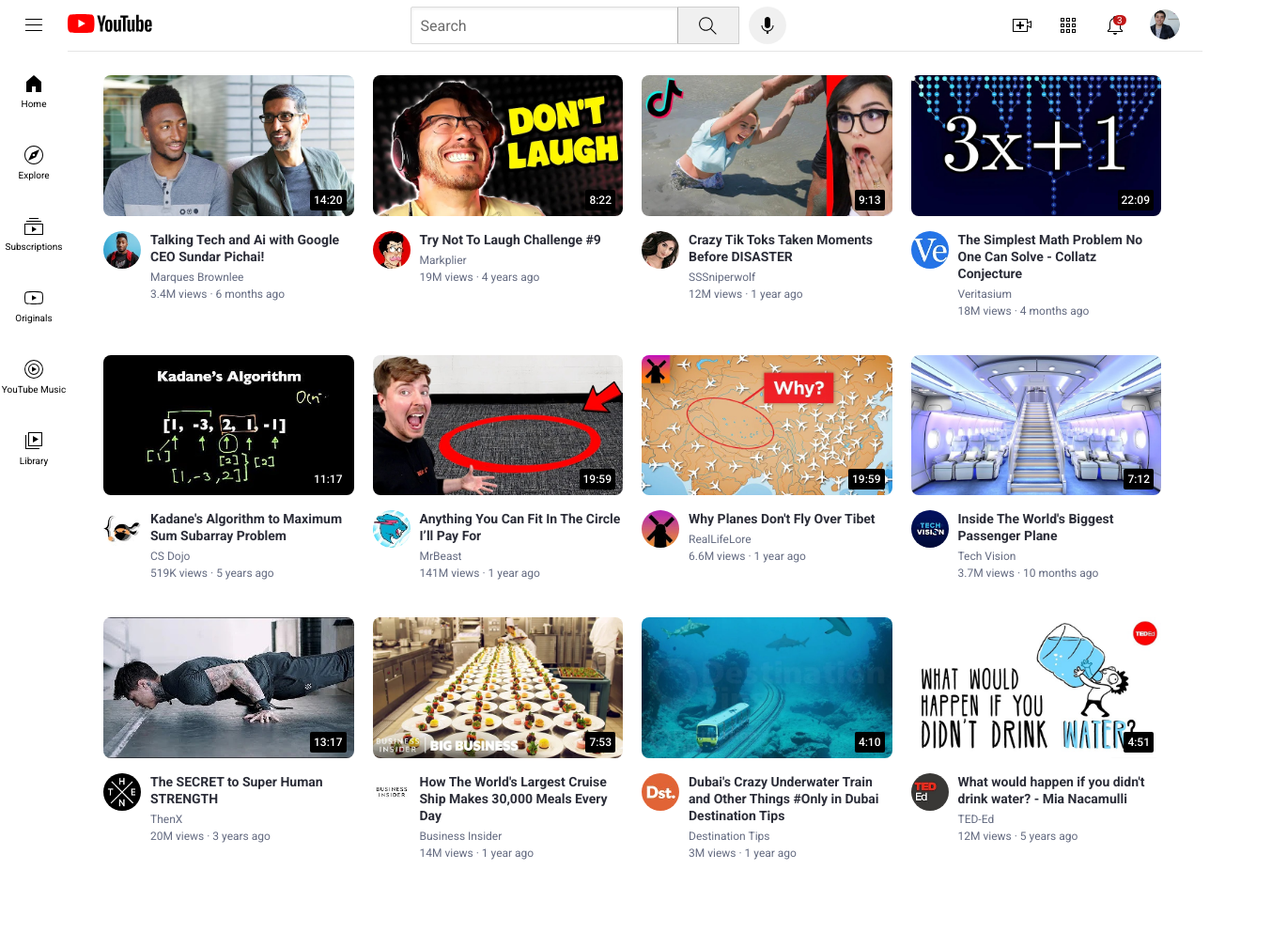
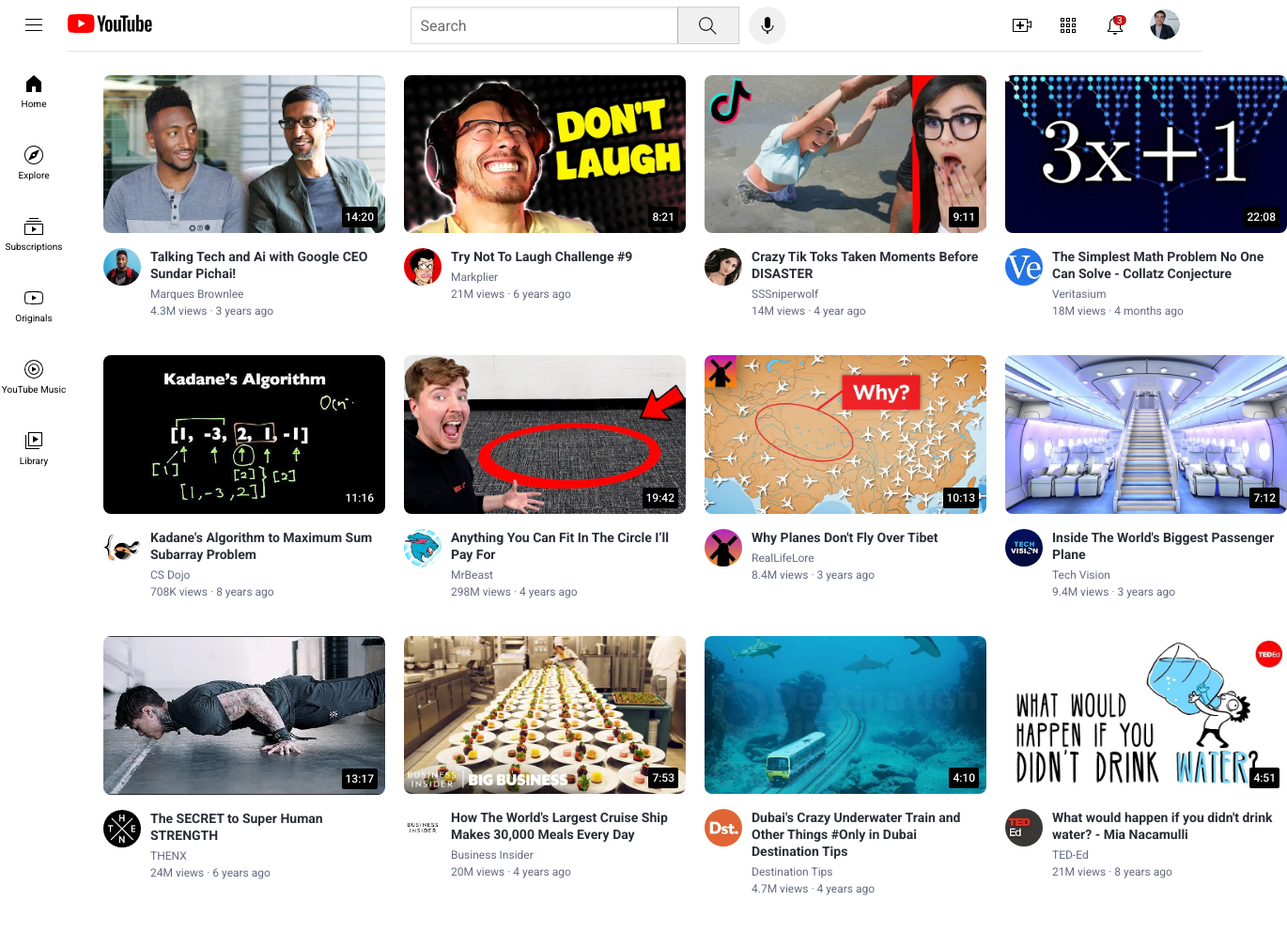
Before and after one commit to Fad-kun/ytclone, a plain HTML site: page index.html in a window 1280 px wide. Shown: the whole page at 94% size, 1370 px wide, since content can reach past the window. Drawn offline with Linux system fonts and the light colour scheme.

Commit message:
Link webpages, update content and add hover state
I connected the thumbnails to their original video
I updated the contents to latest dates
I added an hover state for video authors

```diff
--- a/index.html
+++ b/index.html
@@ -4,7 +4,8 @@
     <meta charset="UTF-8" />
     <meta http-equiv="X-UA-Compatible" content="IE=edge" />
     <meta name="viewport" content="width=device-width, initial-scale=1.0" />
-    <title>practice1.0</title>
+    <link rel="icon" href="images/icons/clonelogo.svg" type="image/svg+xml" />
+    <title>ytclone</title>
     <link rel="stylesheet" href="styles/video.css " />
     <link rel="stylesheet" href="styles/header.css " />
     <link rel="stylesheet" href="styles/general.css " />
@@ -108,113 +109,154 @@
       <section class="video-grid">
         <div class="video-preview">
           <div class="thumbnail-row">
+            <a href="https://www.youtube.com/watch?v=n2RNcPRtAiY">
               <img
                 class="thumbnail"
                 src="images/channel-pictures/thumbnails/pic1.jpg"
                 alt=""
               />
+            </a>
             <div class="video-time">14:20</div>
           </div>
 
           <div class="video-info-grid">
             <div class="channel-picture">
+              <a href="https://www.youtube.com/c/mkbhd">
                 <img
                   class="profile-picture"
                   src="images/channel-pictures/profile-pic/pfpic1.jpg"
                   alt="A picture of the channel
           owner"
                 />
+              </a>
             </div>
             <div class="video-info">
-              <p class="video-title">
+              <a
+                href="https://www.youtube.com/watch?v=n2RNcPRtAiY"
+                class="video-title"
+              >
                 Talking Tech and Ai with Google CEO Sundar Pichai!
-              </p>
-              <p class="video-author">Marques Brownlee</p>
-              <p class="video-stats">3.4M views &#183; 6 months ago</p>
+              </a>
+              <a href="https://www.youtube.com/c/mkbhd" class="video-author"
+                >Marques Brownlee</a
+              >
+              <p class="video-stats">4.3M views &#183; 3 years ago</p>
             </div>
           </div>
         </div>
 
         <div class="video-preview">
           <div class="thumbnail-row">
+            <a href="https://www.youtube.com/watch?v=mP0RAo9SKZk">
               <img
                 class="thumbnail"
                 src="images/channel-pictures/thumbnails/pic2.jpg"
                 alt=""
               />
-            <div class="video-time">8:22</div>
+            </a>
+            <div class="video-time">8:21</div>
           </div>
 
           <div class="video-info-grid">
             <div class="channel-picture">
+              <a href="https://www.youtube.com/c/markiplier">
                 <img
                   class="profile-picture"
                   src="images/channel-pictures/profile-pic/pfpic2.jpg"
                   alt="A picture of the channel
           owner"
                 />
+              </a>
             </div>
             <div class="video-info">
-              <p class="video-title">Try Not To Laugh Challenge #9</p>
-              <p class="video-author">Markplier</p>
-              <p class="video-stats">19M views &#183; 4 years ago</p>
+              <a
+                href="https://www.youtube.com/watch?v=mP0RAo9SKZk"
+                class="video-title"
+                >Try Not To Laugh Challenge #9</a
+              >
+              <a
+                href="https://www.youtube.com/c/markiplier"
+                class="video-author"
+                >Markplier</a
+              >
+              <p class="video-stats">21M views &#183; 6 years ago</p>
             </div>
           </div>
         </div>
 
         <div class="video-preview">
           <div class="thumbnail-row">
+            <a href="https://www.youtube.com/watch?v=FgjPQQeTh1w">
               <img
                 class="thumbnail"
                 src="images/channel-pictures/thumbnails/pic3.jpg"
                 alt=""
               />
-            <div class="video-time">9:13</div>
+            </a>
+            <div class="video-time">9:11</div>
           </div>
 
           <div class="video-info-grid">
             <div class="channel-picture">
+              <a href="https://www.youtube.com/user/SSSniperWolf">
                 <img
                   class="profile-picture"
                   src="images/channel-pictures/profile-pic/pfpic3.jpg"
                   alt="A picture of the channel
           owner"
                 />
+              </a>
             </div>
             <div class="video-info">
-              <p class="video-title">
+              <a
+                href="https://www.youtube.com/watch?v=FgjPQQeTh1w"
+                class="video-title"
+              >
                 Crazy Tik Toks Taken Moments Before DISASTER
-              </p>
-              <p class="video-author">SSSniperwolf</p>
-              <p class="video-stats">12M views &#183; 1 year ago</p>
+              </a>
+              <a
+                href="https://www.youtube.com/user/SSSniperWolf"
+                class="video-author"
+                >SSSniperwolf</a
+              >
+              <p class="video-stats">14M views &#183; 4 year ago</p>
             </div>
           </div>
         </div>
 
         <div class="video-preview">
           <div class="thumbnail-row">
+            <a href="https://www.youtube.com/watch?v=094y1Z2wpJg">
               <img
                 class="thumbnail"
                 src="images/channel-pictures/thumbnails/pic4.jpg"
                 alt=""
               />
-            <div class="video-time">22:09</div>
+            </a>
+            <div class="video-time">22:08</div>
           </div>
 
           <div class="video-info-grid">
             <div class="channel-picture">
+              <a href="https://www.youtube.com/@veritasium">
                 <img
                   class="profile-picture"
                   src="images/channel-pictures/profile-pic/pfpic4.jpg"
                   alt="A picture of the channel
           owner"
                 />
+              </a>
             </div>
             <div class="video-info">
-              <p class="video-title">
+              <a
+                href="https://www.youtube.com/watch?v=094y1Z2wpJg"
+                class="video-title"
+              >
                 The Simplest Math Problem No One Can Solve - Collatz Conjecture
-              </p>
-              <p class="video-author">Veritasium</p>
+              </a>
+              <a href="https://www.youtube.com/@veritasium" class="video-author"
+                >Veritasium</a
+              >
               <p class="video-stats">18M views &#183; 4 months ago</p>
             </div>
           </div>
@@ -222,229 +264,312 @@
 
         <div class="video-preview">
           <div class="thumbnail-row">
+            <a href="https://www.youtube.com/watch?v=86CQq3pKSUw">
               <img
                 class="thumbnail"
                 src="images/channel-pictures/thumbnails/pic5.jpg"
                 alt=""
               />
-            <div class="video-time">11:17</div>
+            </a>
+            <div class="video-time">11:16</div>
           </div>
 
           <div class="video-info-grid">
             <div class="channel-picture">
+              <a href="https://www.youtube.com/@CSDojo">
                 <img
                   class="profile-picture"
                   src="images/channel-pictures/profile-pic/pfpic5.jpg"
                   alt="A picture of the channel
           owner"
                 />
+              </a>
             </div>
             <div class="video-info">
-              <p class="video-title">
+              <a
+                href="https://www.youtube.com/watch?v=86CQq3pKSUw"
+                class="video-title"
+              >
                 Kadane's Algorithm to Maximum Sum Subarray Problem
-              </p>
-              <p class="video-author">CS Dojo</p>
-              <p class="video-stats">519K views &#183; 5 years ago</p>
+              </a>
+              <a href="https://www.youtube.com/@CSDojo" class="video-author"
+                >CS Dojo</a
+              >
+              <p class="video-stats">708K views &#183; 8 years ago</p>
             </div>
           </div>
         </div>
 
         <div class="video-preview">
           <div class="thumbnail-row">
+            <a href="https://www.youtube.com/watch?v=yXWw0_UfSFg ">
               <img
                 class="thumbnail"
                 src="images/channel-pictures/thumbnails/pic6.jpg"
                 alt=""
               />
-            <div class="video-time">19:59</div>
+            </a>
+            <div class="video-time">19:42</div>
           </div>
 
           <div class="video-info-grid">
             <div class="channel-picture">
+              <a href="https://www.youtube.com/@MrBeast">
                 <img
                   class="profile-picture"
                   src="images/channel-pictures/profile-pic/pfpic6.jpg"
                   alt="A picture of the channel
           owner"
                 />
+              </a>
             </div>
             <div class="video-info">
-              <p class="video-title">
+              <a
+                href="https://www.youtube.com/watch?v=yXWw0_UfSFg"
+                class="video-title"
+              >
                 Anything You Can Fit In The Circle I’ll Pay For
-              </p>
-              <p class="video-author">MrBeast</p>
-              <p class="video-stats">141M views &#183; 1 year ago</p>
+              </a>
+              <a href="https://www.youtube.com/@MrBeast" class="video-author"
+                >MrBeast</a
+              >
+              <p class="video-stats">298M views &#183; 4 years ago</p>
             </div>
           </div>
         </div>
 
         <div class="video-preview">
           <div class="thumbnail-row">
+            <a href="https://www.youtube.com/watch?v=fNVa1qMbF9Y">
               <img
                 class="thumbnail"
                 src="images/channel-pictures/thumbnails/pic7.jpg"
                 alt=""
               />
-            <div class="video-time">19:59</div>
+            </a>
+            <div class="video-time">10:13</div>
           </div>
 
           <div class="video-info-grid">
             <div class="channel-picture">
+              <a href="https://www.youtube.com/@RealLifeLore">
                 <img
                   class="profile-picture"
                   src="images/channel-pictures/profile-pic/pfpic7.jpg"
                   alt="A picture of the channel
           owner"
                 />
+              </a>
             </div>
             <div class="video-info">
-              <p class="video-title">Why Planes Don't Fly Over Tibet</p>
-              <p class="video-author">RealLifeLore</p>
-              <p class="video-stats">6.6M views &#183; 1 year ago</p>
+              <a
+                href="https://www.youtube.com/watch?v=fNVa1qMbF9Y"
+                class="video-title"
+                >Why Planes Don't Fly Over Tibet</a
+              >
+              <a
+                href="https://www.youtube.com/@RealLifeLore"
+                class="video-author"
+                >RealLifeLore</a
+              >
+              <p class="video-stats">8.4M views &#183; 3 years ago</p>
             </div>
           </div>
         </div>
 
         <div class="video-preview">
           <div class="thumbnail-row">
+            <a href="https://www.youtube.com/watch?v=lFm4EM1juls">
               <img
                 class="thumbnail"
                 src="images/channel-pictures/thumbnails/pic8.jpg"
                 alt=""
               />
+            </a>
             <div class="video-time">7:12</div>
           </div>
 
           <div class="video-info-grid">
             <div class="channel-picture">
+              <a href="https://www.youtube.com/@adin">
                 <img
                   class="profile-picture"
                   src="images/channel-pictures/profile-pic/pfpic8.jpg"
                   alt="A picture of the channel
           owner"
                 />
+              </a>
             </div>
             <div class="video-info">
-              <p class="video-title">
+              <a
+                href="https://www.youtube.com/watch?v=lFm4EM1juls"
+                class="video-title"
+              >
                 Inside The World's Biggest Passenger Plane
-              </p>
-              <p class="video-author">Tech Vision</p>
-              <p class="video-stats">3.7M views &#183; 10 months ago</p>
+              </a>
+              <a href="https://www.youtube.com/@adin" class="video-author"
+                >Tech Vision</a
+              >
+              <p class="video-stats">9.4M views &#183; 3 years ago</p>
             </div>
           </div>
         </div>
 
         <div class="video-preview">
           <div class="thumbnail-row">
+            <a href="https://www.youtube.com/watch?v=ixmxOlcrlUc">
               <img
                 class="thumbnail"
                 src="images/channel-pictures/thumbnails/pic9.jpg"
                 alt=""
               />
+            </a>
             <div class="video-time">13:17</div>
           </div>
 
           <div class="video-info-grid">
             <div class="channel-picture">
+              <a href="https://www.youtube.com/@OFFICIALTHENXSTUDIOS">
                 <img
                   class="profile-picture"
                   src="images/channel-pictures/profile-pic/pfpic9.jpg"
                   alt="A picture of the channel
           owner"
                 />
+              </a>
             </div>
             <div class="video-info">
-              <p class="video-title">The SECRET to Super Human STRENGTH</p>
-              <p class="video-author">ThenX</p>
-              <p class="video-stats">20M views &#183; 3 years ago</p>
+              <a
+                href="https://www.youtube.com/watch?v=ixmxOlcrlUc"
+                class="video-title"
+                >The SECRET to Super Human STRENGTH</a
+              >
+              <a
+                href="https://www.youtube.com/@OFFICIALTHENXSTUDIOS"
+                class="video-author"
+                >THENX</a
+              >
+              <p class="video-stats">24M views &#183; 6 years ago</p>
             </div>
           </div>
         </div>
 
         <div class="video-preview">
           <div class="thumbnail-row">
+            <a href="https://www.youtube.com/watch?v=R2vXbFp5C9o">
               <img
                 class="thumbnail"
                 src="images/channel-pictures/thumbnails/pic10.jpg"
                 alt=""
               />
+            </a>
             <div class="video-time">7:53</div>
           </div>
 
           <div class="video-info-grid">
             <div class="channel-picture">
+              <a href="https://www.youtube.com/@BusinessInsider">
                 <img
                   class="profile-picture"
                   src="images/channel-pictures/profile-pic/pfpic10.jpg"
                   alt="A picture of the channel
           owner"
                 />
+              </a>
             </div>
             <div class="video-info">
-              <p class="video-title">
+              <a
+                href="https://www.youtube.com/watch?v=R2vXbFp5C9o"
+                class="video-title"
+              >
                 How The World's Largest Cruise Ship Makes 30,000 Meals Every Day
-              </p>
-              <p class="video-author">Business Insider</p>
-              <p class="video-stats">14M views &#183; 1 year ago</p>
+              </a>
+              <a
+                href="https://www.youtube.com/@BusinessInsider"
+                class="video-author"
+              >
+                Business Insider
+              </a>
+              <p class="video-stats">20M views &#183; 4 years ago</p>
             </div>
           </div>
         </div>
 
         <div class="video-preview">
           <div class="thumbnail-row">
+            <a href="https://www.youtube.com/watch?v=0nZuYyXET3s">
               <img
                 class="thumbnail"
                 src="images/channel-pictures/thumbnails/pic11.jpg"
                 alt=""
               />
+            </a>
             <div class="video-time">4:10</div>
           </div>
 
           <div class="video-info-grid">
             <div class="channel-picture">
+              <a href="https://www.youtube.com/@Destinationtips">
                 <img
                   class="profile-picture"
                   src="images/channel-pictures/profile-pic/pfpic11.jpg"
                   alt="A picture of the channel
           owner"
                 />
+              </a>
             </div>
             <div class="video-info">
-              <p class="video-title">
+              <a
+                href="https://www.youtube.com/watch?v=0nZuYyXET3s"
+                class="video-title"
+              >
                 Dubai's Crazy Underwater Train and Other Things #Only in Dubai
                 Destination Tips
-              </p>
-              <p class="video-author">Destination Tips</p>
-              <p class="video-stats">3M views &#183; 1 year ago</p>
+              </a>
+              <a
+                href="https://www.youtube.com/@Destinationtips"
+                class="video-author"
+                >Destination Tips</a
+              >
+              <p class="video-stats">4.7M views &#183; 4 years ago</p>
             </div>
           </div>
         </div>
 
         <div class="video-preview">
           <div class="thumbnail-row">
+            <a href="https://www.youtube.com/watch?v=9iMGFqMmUFs">
               <img
                 class="thumbnail"
                 src="images/channel-pictures/thumbnails/pic12.jpg"
                 alt=""
               />
+            </a>
             <div class="video-time">4:51</div>
           </div>
 
           <div class="video-info-grid">
             <div class="channel-picture">
+              <a href="https://www.youtube.com/@TEDEd">
                 <img
                   class="profile-picture"
                   src="images/channel-pictures/profile-pic/pfpic12.jpg"
                   alt="A picture of the channel
           owner"
                 />
+              </a>
             </div>
             <div class="video-info">
-              <p class="video-title">
+              <a
+                href="https://www.youtube.com/watch?v=9iMGFqMmUFs"
+                class="video-title"
+              >
                 What would happen if you didn't drink water? - Mia Nacamulli
-              </p>
-              <p class="video-author">TED-Ed</p>
-              <p class="video-stats">12M views &#183; 5 years ago</p>
+              </a>
+              <a href="https://www.youtube.com/@TEDEd" class="video-author"
+                >TED-Ed</a
+              >
+              <p class="video-stats">21M views &#183; 8 years ago</p>
             </div>
           </div>
         </div>
--- a/styles/general.css
+++ b/styles/general.css
@@ -19,3 +19,8 @@ button,
 body {
   padding: 80px 24px 120px 90px;
 }
+
+a {
+  display: block;
+  text-decoration: none;
+}
--- a/styles/header.css
+++ b/styles/header.css
@@ -38,7 +38,7 @@
   font-size: 12px;
   bottom: -24px;
   opacity: 0;
-  border-radius: 2px;
+  border-radius: 4px;
   transition: opacity 0.15s;
   pointer-events: none;
   white-space: nowrap;
@@ -99,7 +99,7 @@
   font-size: 12px;
   bottom: -30px;
   opacity: 0;
-  border-radius: 2px;
+  border-radius: 4px;
   transition: opacity 0.15s;
   pointer-events: none;
   white-space: nowrap;
--- a/styles/video.css
+++ b/styles/video.css
@@ -62,6 +62,7 @@
 }
 
 .video-title {
+  width: 250px;
   margin-bottom: 6px;
   font-size: 14px;
   font-weight: 700;
@@ -70,9 +71,16 @@
 }
 
 .video-author {
+  width: 120px;
   margin: 4px 0px;
   font-size: 12px;
   color: #646b81;
+  transition: color 0.15s;
+}
+
+.video-author:hover {
+  color: #474c5c;
+  font-weight: 500;
 }
 
 .video-stats {
```
Also changed, not shown: images/icons/clonelogo.svg (added). Lines whose indentation alone changed are shown as unchanged.
